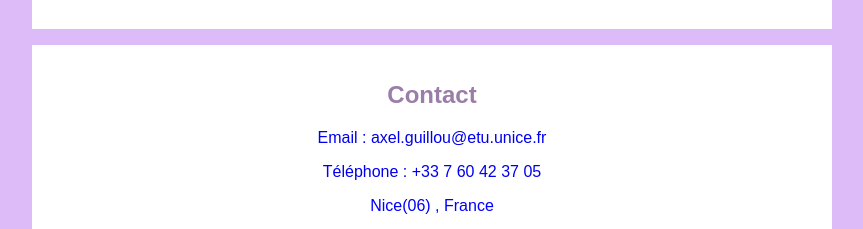
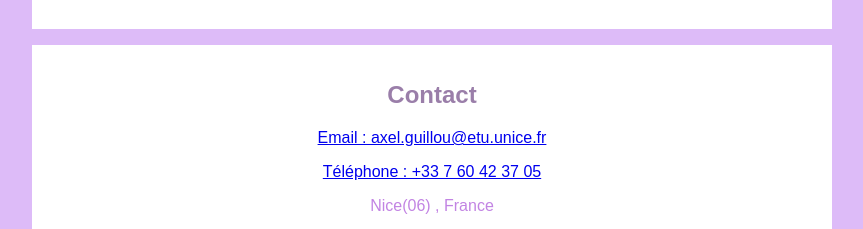
Before and after one commit to ga101989/Portfolio, a plain HTML site: page index.html in a window 1280 px wide. Shown: the part 1755-1984 px from the top of the page, without its empty margins (208-1071 px from the left). Drawn offline with Linux system fonts and the light colour scheme; grey boxes are pictures that could not be loaded.

Commit message:
color of contact

```diff
--- a/css/style.css
+++ b/css/style.css
@@ -91,8 +91,8 @@ body {
     margin-right: 1em;
   }
 
-  .contact{
-    color: blue;
+  #contact{
+    color: #8e1bcc8a;
   }
 
   footer {
--- a/index.html
+++ b/index.html
@@ -63,13 +63,13 @@
       </section>
       <section id="contact">
         <h2>Contact</h2>
-        <a href="mailto:axel.guillou@etu.unice.fr" style="text-decoration: none;">
+        <a href="mailto:axel.guillou@etu.unice.fr">
           <p>Email : axel.guillou@etu.unice.fr</p>
           </a>
-          <a href="tel:+33760423705" style="text-decoration: none;">
+          <a href="tel:+33760423705">
           <p>Téléphone : +33 7 60 42 37 05</p>
           </a>
-          <p style="color: blue;">Nice(06) , France</p>
+          <p>Nice(06) , France</p>
           <iframe src="https://www.google.com/maps/embed?pb=!1m18!1m12!1m3!1d92299.16460617553!2d7.1827723399324475!3d43.70329796929024!2m3!1f0!2f0!3f0!3m2!1i1024!2i768!4f13.1!3m3!1m2!1s0x12cdd0106a852d31%3A0x40819a5fd979a70!2sNice!5e0!3m2!1sfr!2sfr!4v1675455292537!5m2!1sfr!2sfr" width="350" height="250" style="border:0;" allowfullscreen="" loading="lazy" referrerpolicy="no-referrer-when-downgrade"></iframe>
       </section>
 
```
